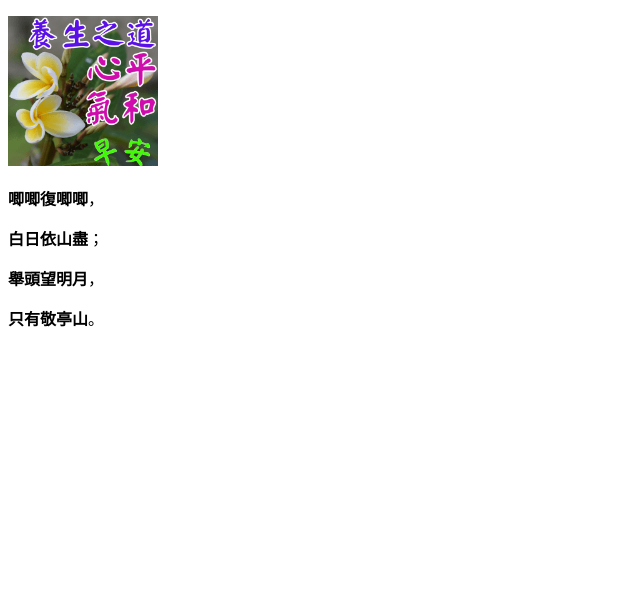
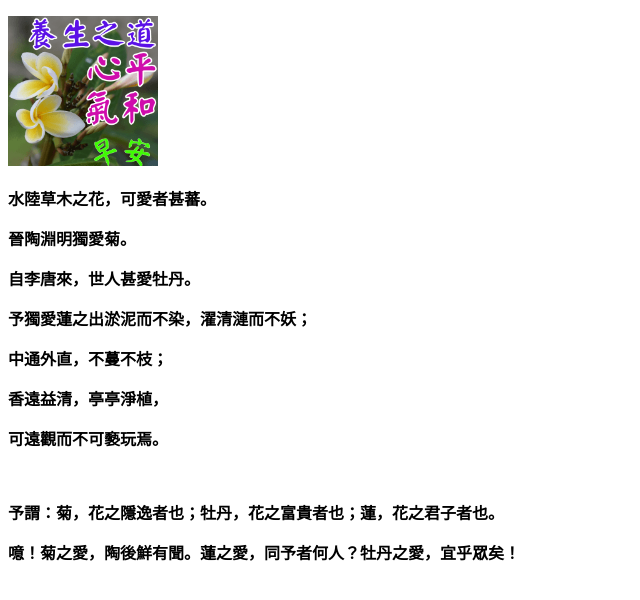
Before and after one commit to yuze0702/yuze0702.github.com, a plain HTML site: page 0312/index.html in a window 1280 px wide. Shown: the whole page, without its empty margins (0-640 px from the left). Drawn offline with Linux system fonts and the light colour scheme.

Commit message:
Update index.html

```diff
--- a/0312/index.html
+++ b/0312/index.html
@@ -7,9 +7,15 @@
 
 <body>
 <p><img src="蓮花.png" width="150" height="150" alt=""/></p>
-<p><strong>唧唧復唧唧</strong>，</p>
-<p><strong>白日依山盡</strong>；</p>
-<p><strong>舉頭望明月</strong>，</p>
-<p><strong>只有敬亭山</strong>。</p>
+<p><strong>水陸草木之花，可愛者甚蕃。</strong></p>
+<p><strong>晉陶淵明獨愛菊。</strong></p>
+<p><strong>自李唐來，世人<span title="一作「盛」">甚</span>愛牡丹。</strong></p>
+<p><strong>予獨愛蓮之出淤泥而不染，濯清漣而不妖；</strong></p>
+<p><strong>中通外直，不蔓不枝；</strong></p>
+<p><strong>香遠益清，亭亭淨植，</strong></p>
+<p><strong>可遠觀而不可褻玩焉。</strong></p>
+<p>&nbsp;</p>
+<p><strong>予謂：菊，花之隱逸者也；牡丹，花之富貴者也；蓮，花之君子者也。</strong></p>
+<p><strong>噫！菊之愛，陶後鮮有聞。蓮之愛，同予者何人？牡丹之愛，宜乎眾矣！</strong></p>
 </body>
 </html>
```
